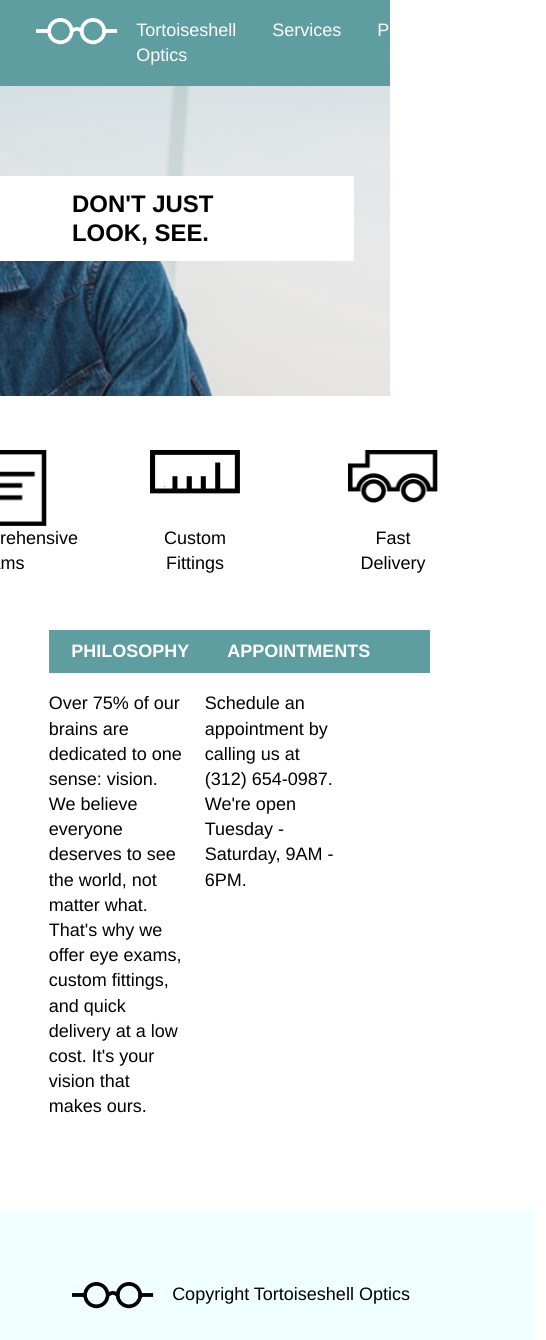
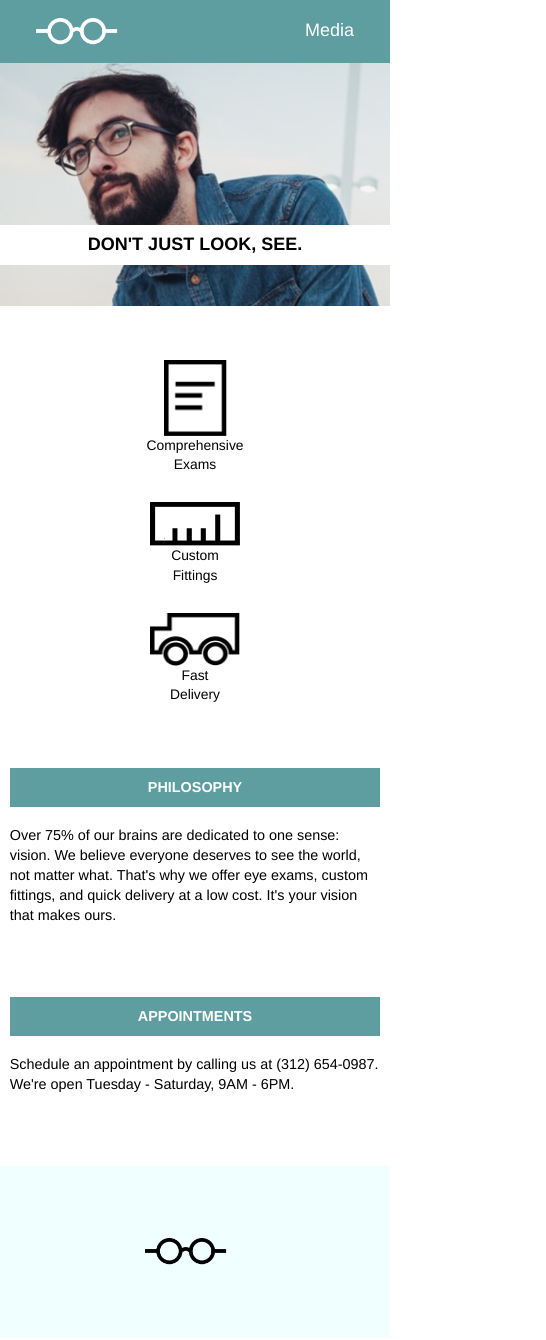
Before and after one commit to garciamoss/tortoiseshell, a plain HTML site: page index.html in a window 390 px wide. Shown: the top 1340 px of the page, 546 px wide, since content can reach past the window. Drawn offline with Linux system fonts and the light colour scheme.

Commit message:
Mobile version completed. Final commit

```diff
--- a/resources/css/style.css
+++ b/resources/css/style.css
@@ -164,3 +164,53 @@ footer .logo {
     margin-right: 2rem;
   }
 }
+
+/*Media Queries < 480px*/
+@media only screen and (max-width: 480px) {
+  header {
+    height: 17rem;
+    background-position: 20%;
+  }
+  .logo span {
+    display: none;
+  }
+  nav ul {
+    display: none;
+  }
+  .mobile {
+    display: block;
+  }
+  .banner {
+    width: 100%;
+    font-size: 1rem;
+    text-align: center;
+    margin: 9rem 0 0 0;
+    padding: 0.5rem 0;
+  }
+  .services {
+    flex-direction: column;
+    font-size: 0.77rem;
+    padding: 3rem 0 2rem 0;
+  }
+  .service {
+    align-items: center;
+    margin-bottom: 1.54rem;
+  }
+  .about {
+    flex-direction: column;
+    margin: auto;
+  }
+  .biz {
+    width: auto;
+    font-size: 0.8rem;
+    margin-bottom: 4rem;
+  }
+  .box {
+    width: auto;
+    text-align: center;
+  }
+  footer {
+    width: auto;
+    justify-content: center;
+  }
+}
```
